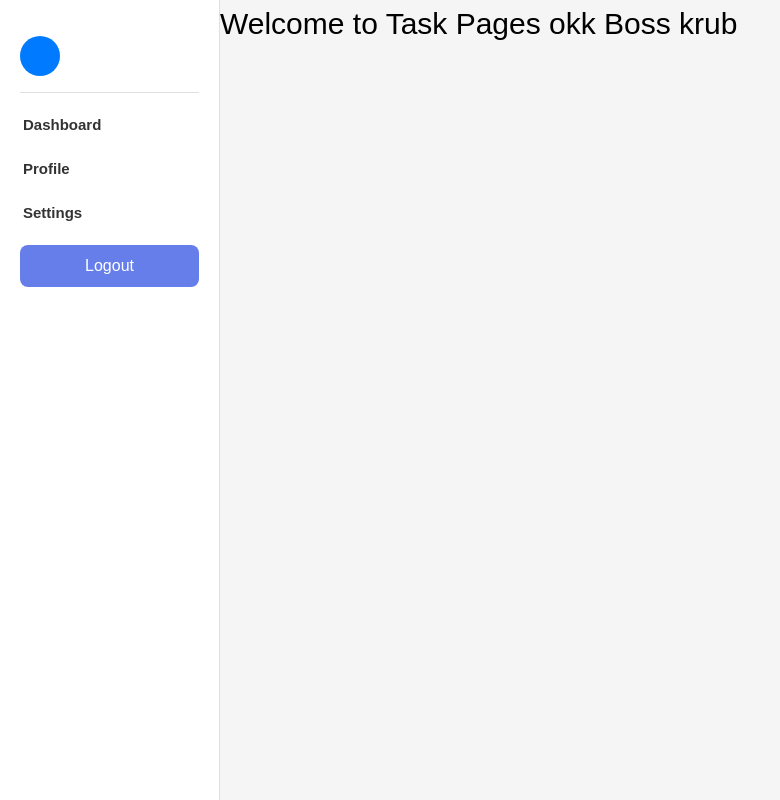
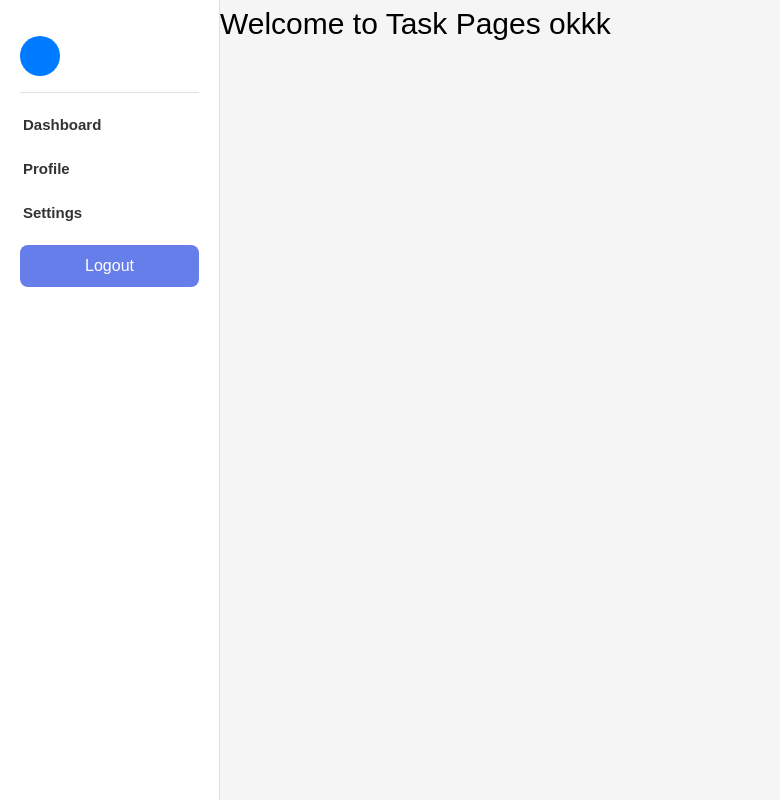
Before and after one commit to tetipong2542/vnix-taskmanagement, a Vue app: page /task in a window 1280 px wide. Shown: the whole page, without its empty margins (0-780 px from the left). Built offline with nearby package versions, Linux system fonts and the light colour scheme.

Commit message:
Edit taskpage cccc

```diff
--- a/src/views/TaskPage.vue
+++ b/src/views/TaskPage.vue
@@ -1,6 +1,6 @@
 <template>
     <div class="task-page">
-      <h1 style="color: black;">Welcome to Task Pages okk Boss krub
+      <h1 style="color: black;">Welcome to Task Pages okkk
       </h1>
     </div>
   </template>
```
